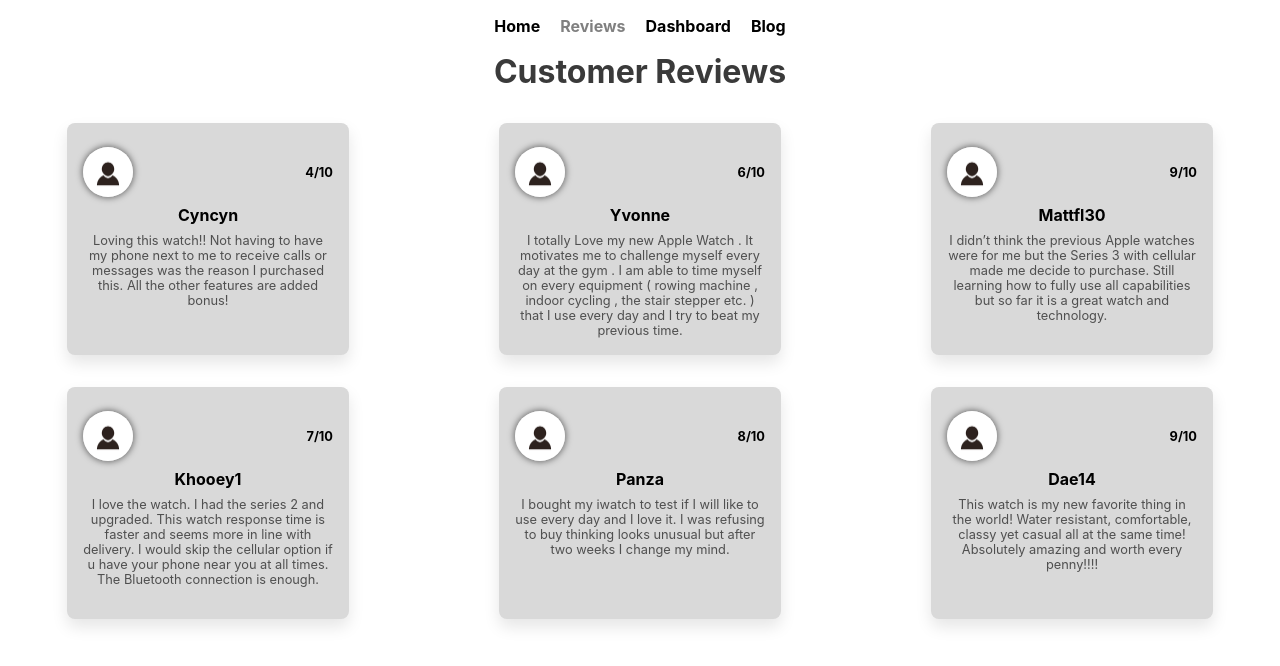
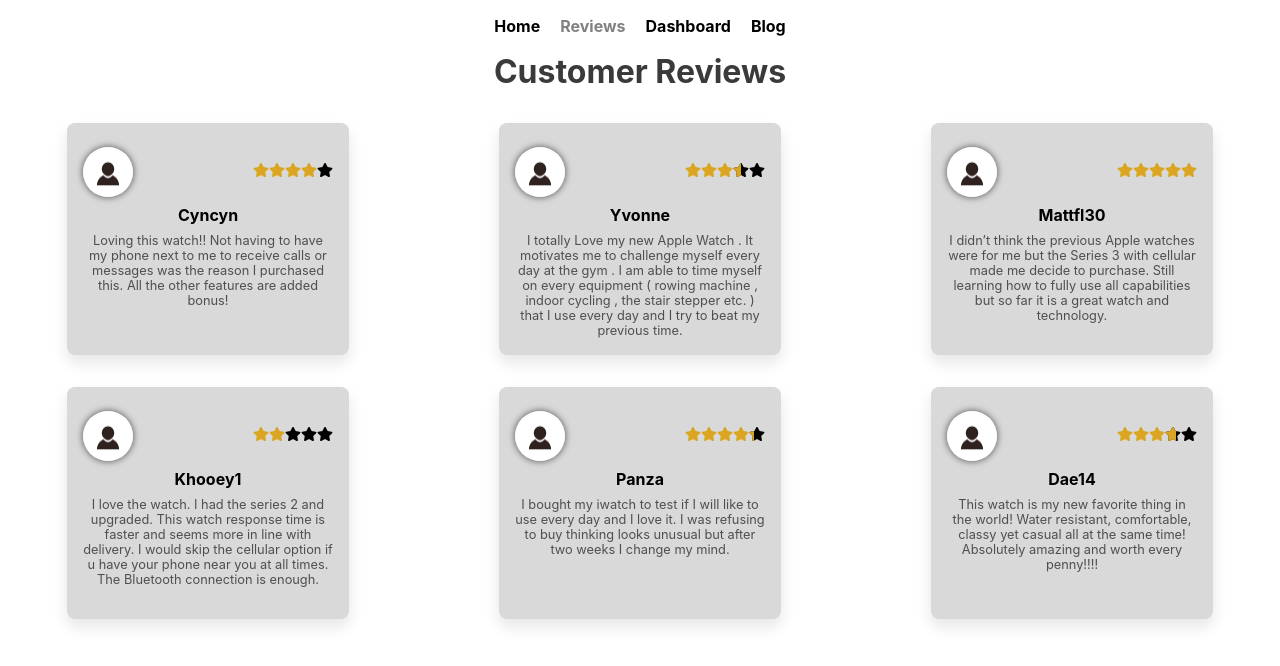
Before and after one commit to Saifurrahmanemon/I-Watch-store-1, a React (Create React App) app: page /reviews in a window 1280 px wide. Shown: the top 666 px of the page. Built offline with nearby package versions, Linux system fonts and the light colour scheme.

Commit message:
ready to deploy

```diff
--- a/package.json
+++ b/package.json
@@ -8,6 +8,8 @@
     "@testing-library/user-event": "^13.5.0",
     "react": "^18.0.0",
     "react-dom": "^18.0.0",
+    "react-icons": "^4.3.1",
+    "react-rating": "^2.0.5",
     "react-router-dom": "^6.3.0",
     "react-scripts": "5.0.0",
     "recharts": "^2.1.9",
--- a/public/review.json
+++ b/public/review.json
@@ -10,35 +10,35 @@
         "id":2,
         "name": "Yvonne",
         "img": "../src/images/customer-image.png",
-        "ratings": 6,
+        "ratings": 3.5,
         "text": "I totally Love my new Apple Watch . It motivates me to challenge myself every day at the gym . I am able to time myself on every equipment ( rowing machine , indoor cycling , the stair stepper etc. ) that I use every day and I try to beat my previous time. "
     },
     {
         "id":3,
         "name": "Mattfl30",
         "img": "../src/images/customer-image.png",
-        "ratings": 9,
+        "ratings": 5,
         "text": "I didn’t think the previous Apple watches were for me but the Series 3 with cellular made me decide to purchase. Still learning how to fully use all capabilities but so far it is a great watch and technology."
     },
     {
         "id":4,
         "name": "Khooey1",
         "img": "../src/images/customer-image.png",
-        "ratings": 7,
+        "ratings": 2,
         "text": "I love the watch. I had the series 2 and upgraded. This watch response time is faster and seems more in line with delivery. I would skip the cellular option if u have your phone near you at all times. The Bluetooth connection is enough."
     },
     {
         "id":5,
         "name": "Panza",
         "img": "../src/images/customer-image.png",
-        "ratings": 8,
+        "ratings": 4.3,
         "text": "I bought my iwatch to test if I will like to use every day and I love it. I was refusing to buy thinking looks unusual but after two weeks I change my mind."
     },
     {
         "id":6,
         "name": "Dae14",
         "img": "../src/images/customer-image.png",
-        "ratings": 9,
+        "ratings": 3.7,
         "text": "This watch is my new favorite thing in the world! Water resistant, comfortable, classy yet casual all at the same time! Absolutely amazing and worth every penny!!!!"
     }
 ]
--- a/src/Layout/Home/Home.jsx
+++ b/src/Layout/Home/Home.jsx
@@ -33,7 +33,9 @@ const Home = () => {
                         accomplish a variety of tasks, including making phone
                         calls, sending text messages and reading email.
                     </TextBody>
-                    <TextButton>Watch Live</TextButton>
+                    <TextButton onClick={() => navigate("/dashboard")}>
+                        Watch Live
+                    </TextButton>
                 </TextWrapper>
                 <div>
                     <img src={appleWatch} alt="" />
--- a/src/components/Review/Review.jsx
+++ b/src/components/Review/Review.jsx
@@ -1,9 +1,10 @@
 import React from "react";
+import { FaStar } from "react-icons/fa";
+import Rating from "react-rating";
 import img from "../../images/customer-image.png";
 import {
     CardImage,
     CardImageContainer,
-    CardRatings,
     CardText,
     CardTitle,
     ReviewCard,
@@ -15,7 +16,12 @@ const Review = ({ review }) => {
         <ReviewCard>
             <CardImageContainer>
                 <CardImage src={img} alt={name}></CardImage>
-                <CardRatings>{ratings}/10</CardRatings>
+                <Rating
+                    initialRating={ratings}
+                    emptySymbol={<FaStar />}
+                    fullSymbol={<FaStar style={{ color: "goldenrod" }} />}
+                    readonly
+                ></Rating>
             </CardImageContainer>
             <CardTitle>{name}</CardTitle>
             <CardText>{text}</CardText>
--- a/src/components/Review/ReviewStyled.jsx
+++ b/src/components/Review/ReviewStyled.jsx
@@ -38,16 +38,5 @@ const CardImageContainer = styled.div`
     align-items: center;
     margin: 0.5rem 0;
 `;
-const CardRatings = styled.p`
-    font-size: 0.8em;
-    margin: 0.5rem 0;
-    font-weight: bold;
-`;
-export {
-    ReviewCard,
-    CardImage,
-    CardTitle,
-    CardText,
-    CardImageContainer,
-    CardRatings,
-};
+
+export { ReviewCard, CardImage, CardTitle, CardText, CardImageContainer };
```
Also changed, not shown: 1 other file (tests, documents, lock files or other folders).
